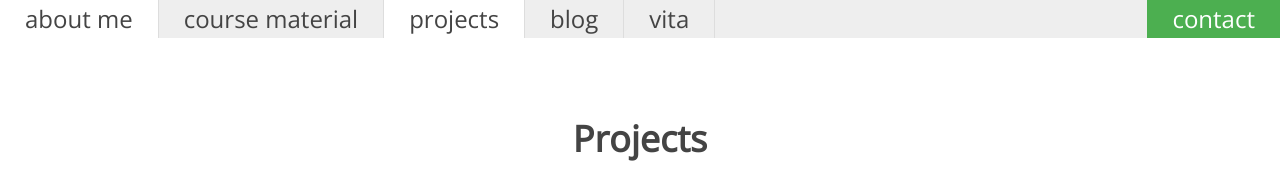
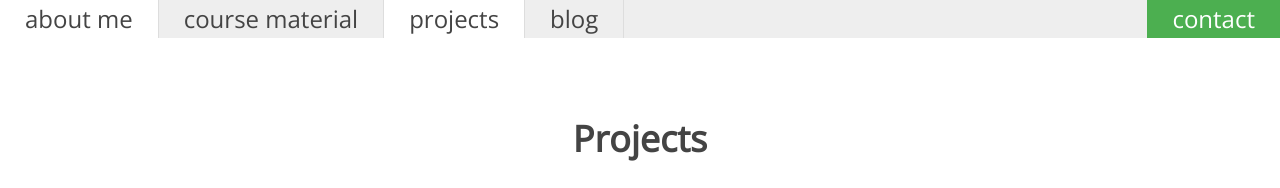
Before and after one commit to akashdeepdeb/akash.github.io, a Jekyll site: the page built from projects/index.html, in a window 1280 px wide. Shown: the top 188 px of the page. Built offline with Jekyll 4.4.1, drawn with Linux system fonts in a browser that asks for light colours.

Commit message:
changed stuff

```diff
--- a/_layouts/default.html
+++ b/_layouts/default.html
@@ -16,7 +16,7 @@
     <li><a class = "course" href = "/course_material">course material</a></li>
     <li><a class = "projects" href = "/projects">projects</a></li>
     <li><a class = "blog" href = "/blog">blog</a></li>
-    <li><a class = "vita" href = "/vita/ResumeSpring.pdf">vita</a></li>
+    <!-- <li><a class = "vita" href = "/vita/ResumeSpring.pdf">vita</a></li> -->
     <li style="float:right"><a class = "contact" href = "/contact">contact</a></li>
   </ul>
 </nav>
```
Also changed, not shown: index.html (+4 -4 lines), 4 other files.
